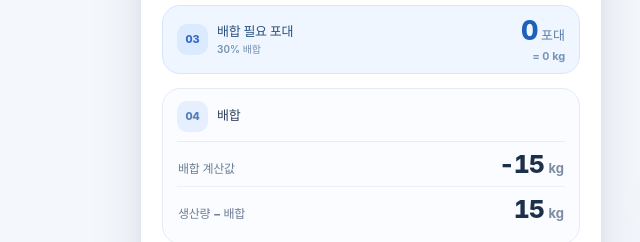
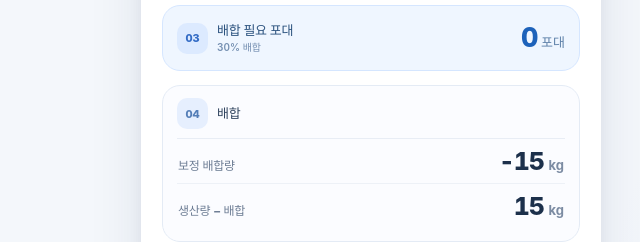
Before and after one commit to mulkmulk1500-star/william-calculator, a plain HTML site: page index.html in a window 1280 px wide. Shown: the part 502-744 px from the top of the page, 269-909 px from the left. Drawn offline with Linux system fonts and the light colour scheme.

Commit message:
Rename corrected batch label and remove bag kg sublabel

```diff
--- a/index.html
+++ b/index.html
@@ -340,16 +340,6 @@
     .result-subvalue { display: inline-flex; align-items: baseline; gap: 4px; }
     .highlight .result-value { color: #1d62ba; }
     .highlight .result-value .unit { color: #5e80a9; }
-    /* Compact kg equivalent below the highlighted bag count (25 kg per bag). */
-    .mix-bag-total {
-      display: flex; flex-direction: column; align-items: flex-end;
-      justify-content: center; gap: 4px; flex: 0 1 auto; min-width: 0;
-    }
-    .mix-kg-equivalent {
-      color: #7794b8; font-size: 11px; font-weight: 700;
-      line-height: 1.1; white-space: nowrap; letter-spacing: -.01em;
-    }
-    .mix-kg-equivalent:empty { display: none; }
     .result-value.pop, .result-subvalue.pop {
       animation: pop .28s cubic-bezier(.2,1,.3,1);
     }
@@ -597,11 +587,8 @@
               <span class="result-note" id="mixResultLabel">30% 배합</span>
             </span>
           </div>
-          <div class="mix-bag-total">
-            <div class="result-value" id="bagFigure">
-              <strong id="resultBags">0</strong><span class="unit">포대</span>
-            </div>
-            <span class="mix-kg-equivalent" id="mixKgEquivalent">= 0 kg</span>
+          <div class="result-value" id="bagFigure">
+            <strong id="resultBags">0</strong><span class="unit">포대</span>
           </div>
         </article>
       </div>
@@ -613,7 +600,7 @@
         </div>
         <div class="batch-data">
           <div class="batch-line">
-            <span class="batch-label">배합 계산값</span>
+            <span class="batch-label">보정 배합량</span>
             <span class="batch-value" id="batchKgFigure"><strong id="resultBatchKg">0</strong><span class="unit">kg</span></span>
           </div>
           <div class="batch-line">
@@ -681,7 +668,6 @@
       const presets = [...document.querySelectorAll('[data-preset]')];
       const mixButtons = [...document.querySelectorAll('[data-mix]')];
       const mixResultLabel = document.getElementById('mixResultLabel');
-      const mixKgEquivalent = document.getElementById('mixKgEquivalent');
       const batchThresholdNote = document.getElementById('batchThresholdNote');
       let mixPercent = 30;
       const clearBtn = document.getElementById('clearBtn');
@@ -736,7 +722,7 @@
         // the pipe's 10 kg residual must be added to the calculation.
         const batchKg = kg <= 300 ? ((bags - 1) * 25) + 10 : null;
         const batchRemainderKg = batchKg === null ? null : kg - batchKg;
-        return { requiredKg, bags, pallets, remainder, separatePallets, separateBags, batchKg, batchRemainderKg };
+        return { bags, pallets, remainder, separatePallets, separateBags, batchKg, batchRemainderKg };
       }
 
       function popFigure(el) {
@@ -758,7 +744,6 @@
         });
 
         const result = kg === null ? null : calculate(kg, mixPercent);
-        mixKgEquivalent.textContent = result ? `= ${formatNumber(result.requiredKg)} kg` : '';
         batchThresholdNote.textContent = kg !== null && kg > 300 ? '300kg 이하에서만 계산' : '';
         Object.keys(outputs).forEach((key) => {
           const next = result && result[key] !== null ? formatNumber(result[key]) : '—';
```
